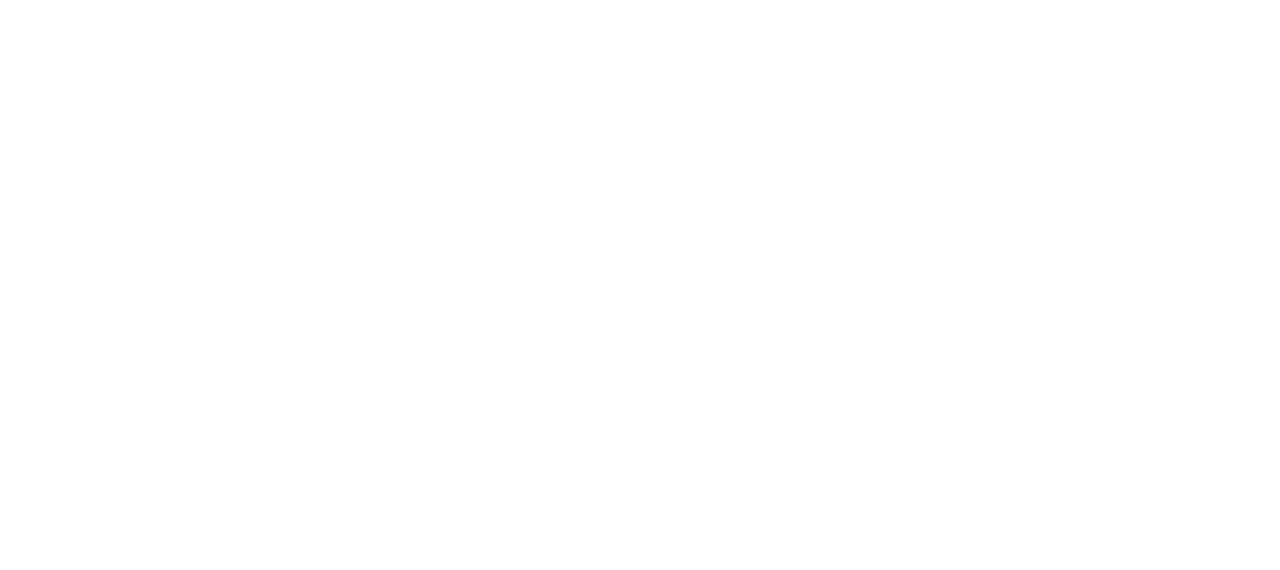
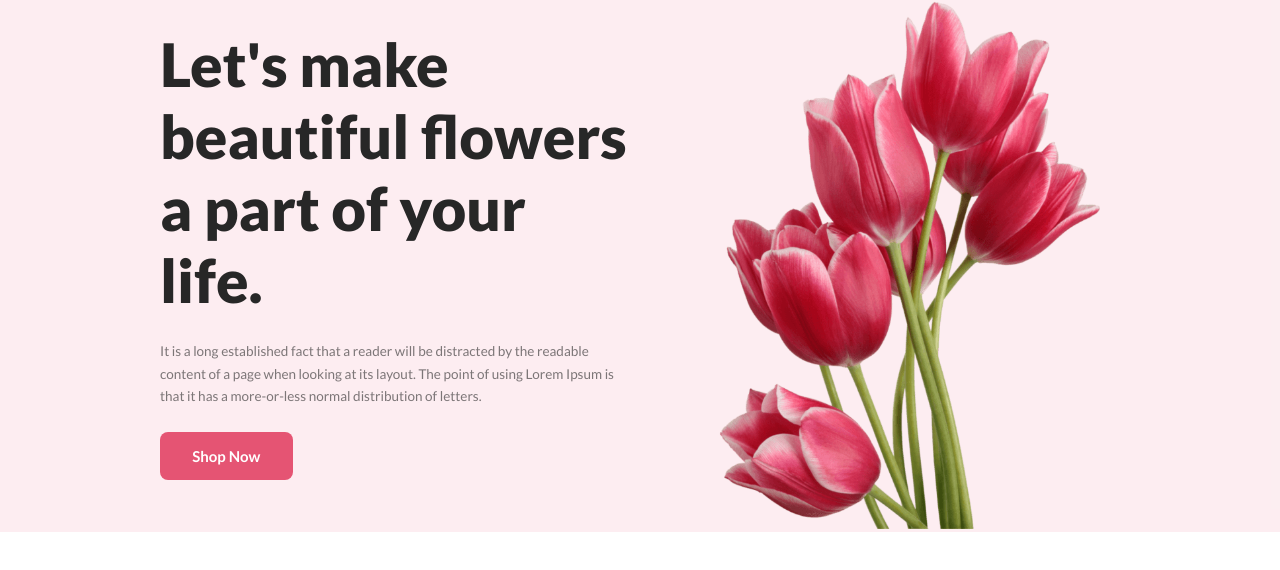
Before and after one commit to arnabw/flower-shop, a plain HTML site: page index.html in a window 1280 px wide. Drawn offline with Linux system fonts and the light colour scheme.

Commit message:
Header Section Completed

```diff
--- a/assets/styles/style.css
+++ b/assets/styles/style.css
@@ -0,0 +1,84 @@
+@import url('https://fonts.googleapis.com/css2?family=Lato:ital,wght@0,100;0,300;0,400;0,700;0,900;1,100;1,300;1,400;1,700;1,900&display=swap');
+
+/* Common Section */
+* {
+    margin: 0;
+    padding: 0;
+    font-family: 'Lato', sans-serif;
+}
+
+.container {
+    width: 75%;
+    max-width: 1440px;
+    margin: 0 auto;
+}
+
+.common-head-title {
+    color: #272727;
+    font-size: 30px;
+    font-style: normal;
+    font-weight: 800;
+    line-height: normal;
+}
+
+.common-description {
+    color: rgba(39, 39, 39, 0.60);
+    font-size: 13.5px;
+    font-style: normal;
+    font-weight: 400;
+    line-height: 22.5px;
+}
+
+.primary-button {
+    color: #FFF;
+    font-size: 15px;
+    font-style: normal;
+    font-weight: 700;
+    line-height: normal;
+    border-radius: 8px;
+    background: #E55473;
+    padding: 15px 32.25px;
+    border: none;
+}
+
+.common-word-design {
+    color: #E55473;
+    font-size: 30px;
+    font-style: normal;
+    font-weight: 800;
+    line-height: normal;
+}
+
+/* Header Section */
+#head {
+    background: rgba(229, 84, 115, 0.10);
+}
+
+.head-container {
+    display: flex;
+    align-items: center;
+    justify-content: space-between;
+    gap: 72.75px;
+}
+
+.head-container .container-column .container-content {
+    width: 100%;
+    max-width: 531px;
+}
+
+.head-container .container-column .container-content .head-title {
+    color: #272727;
+    font-size: 60px;
+    font-style: normal;
+    font-weight: 800;
+    line-height: normal;
+}
+
+.head-container .container-column .container-content * {
+    margin-bottom: 24px;
+}
+
+.head-container .container-column img {
+    width: 100%;
+    max-width: 476.25px;
+}
--- a/index.html
+++ b/index.html
@@ -1,13 +1,34 @@
 <!DOCTYPE html>
 <html lang="en">
+
 <head>
     <meta charset="UTF-8">
     <meta name="viewport" content="width=device-width, initial-scale=1.0">
     <title>Flower-Shop🌼</title>
+
+    <!-- Link Section -->
     <link rel="icon" href="https://cdn-icons-png.flaticon.com/512/9029/9029931.png" type="png/icon">
     <link rel="stylesheet" href="./assets/styles/style.css">
 </head>
+
 <body>
+    <!-- Header Section -->
+    <header id="head">
+        <div class="container head-container">
+            <div class="container-column">
+                <div class="container-content">
+                    <h1 class="head-title">Let's make beautiful flowers a part of your life.</h1>
+                    <p class="common-description">It is a long established fact that a reader will be distracted by the
+                        readable content of a page when looking at its layout. The point of using Lorem Ipsum is that it
+                        has a more-or-less normal distribution of letters.</p>
+                    <button class="primary-button">Shop Now</button>
+                </div>
+            </div>
+            <div class="container-column">
+                <img src="./assets/images/pngwing10.png" alt="">
+            </div>
+        </div>
+    </header>
+</body>
 
-</body>
 </html>
```
Also changed, not shown: assets/images/Flower1.png (renamed from assets/images/Flower 01.png), assets/images/Group57.png (renamed from assets/images/Group 57.png), assets/images/Group58.png (renamed from assets/images/Group 58.png), assets/images/Group59.png (renamed from assets/images/Group 59.png), assets/images/Rectangle4.png (renamed from assets/images/Rectangle 4.png), assets/images/Rectangle5.png (renamed from assets/images/Rectangle 5.png), assets/images/Rectangle6.png (renamed from assets/images/Rectangle 6.png), assets/images/Rectangle9.png (renamed from assets/images/Rectangle 9.png), assets/images/pngwing10.png (renamed from assets/images/pngwing 10.png), assets/images/pngwing5.png (renamed from assets/images/pngwing 5.png), assets/images/pngwing6.png (renamed from assets/images/pngwing 6.png), assets/images/pngwing7.png (renamed from assets/images/pngwing 7.png), assets/images/pngwing8.png (renamed from assets/images/pngwing 8.png).
